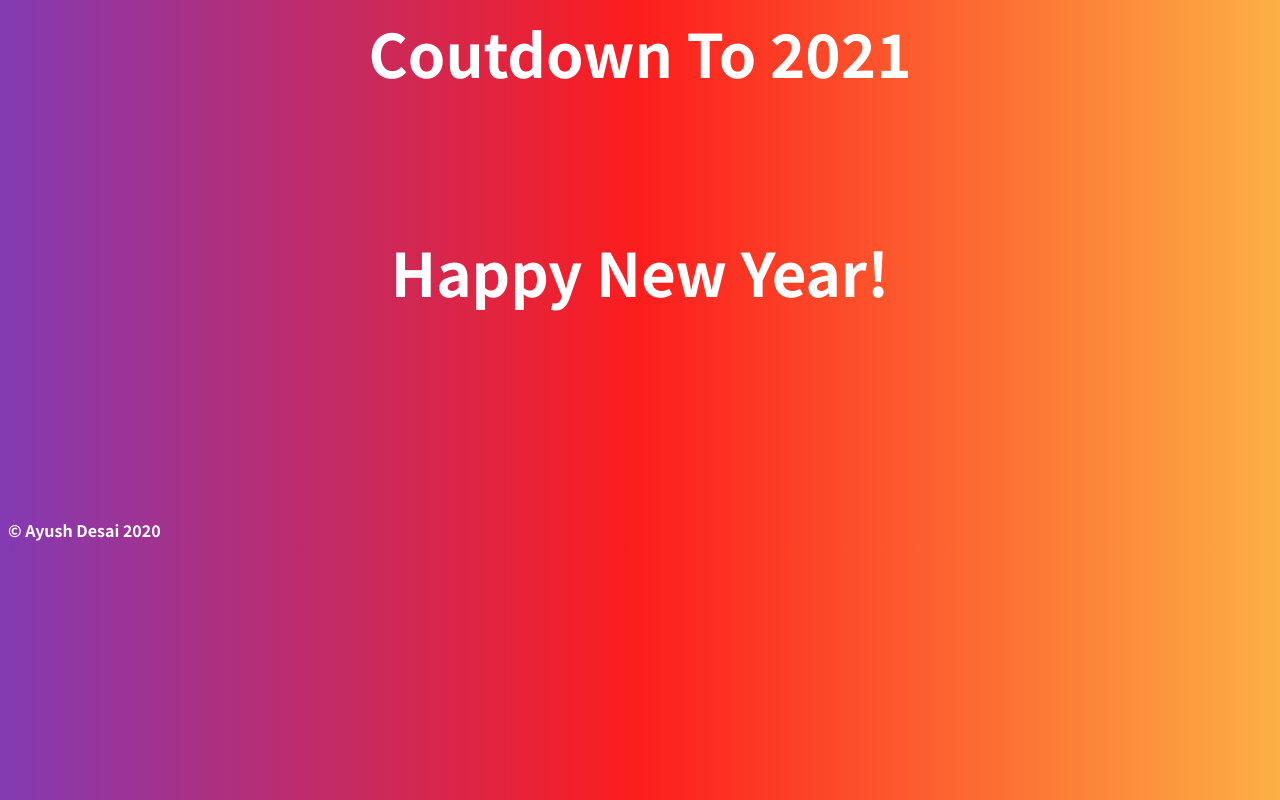
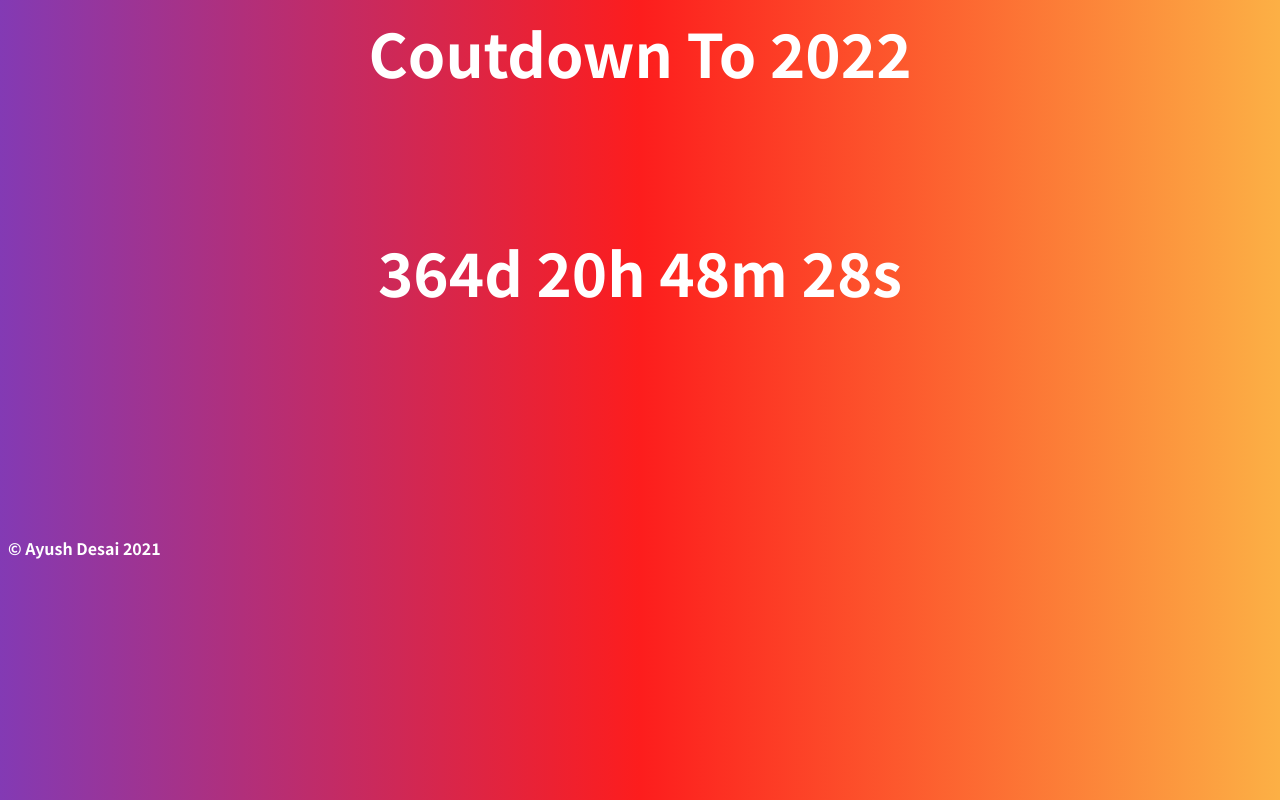
Before and after one commit to JustinByrne/CountDown-Website, a plain HTML site: page index.html in a window 1280 px wide. Drawn offline with Linux system fonts and the light colour scheme.

Commit message:
Update index.html

```diff
--- a/index.html
+++ b/index.html
@@ -1,7 +1,7 @@
 <!DOCTYPE HTML>
 <html>
 <head>
-    <title>Coutndown To 2021</title>
+    <title>Coutndown To 2022</title>
     <link rel="shortcut icon" href="favicon.png">
 <meta name="viewport" content="width=device-width, initial-scale=1">
 <style>
@@ -28,7 +28,7 @@ p3{
 </style>
 </head>
 <body>
-<p>Coutdown To 2021</p>
+<p>Coutdown To 2022</p>
 <br>
 <br>
 <br>
@@ -42,12 +42,13 @@ p3{
 <br>
 <br>
 <br>
+<br>
 <footer>
-  <p3>&copy; Ayush Desai 2020</p3>
+  <p3>&copy; Ayush Desai 2021</p3>
 </footer>
 <script>
 // Set the date we're counting down to
-var countDownDate = new Date("Jan 1, 2021 00:00:00").getTime();
+var countDownDate = new Date("Jan 1, 2022 00:00:00").getTime();
 // Update the count down every 1 second
 var x = setInterval(function() {
 
```
